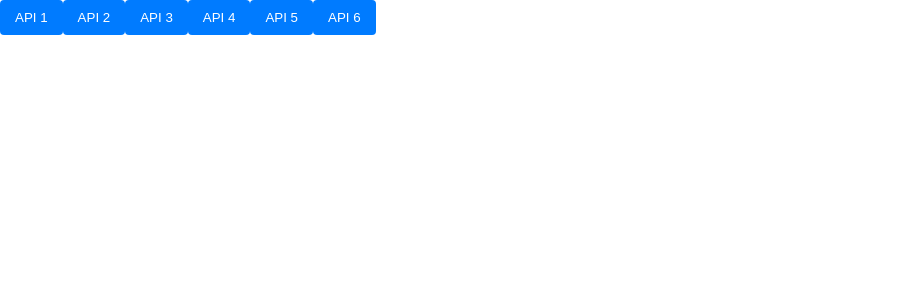
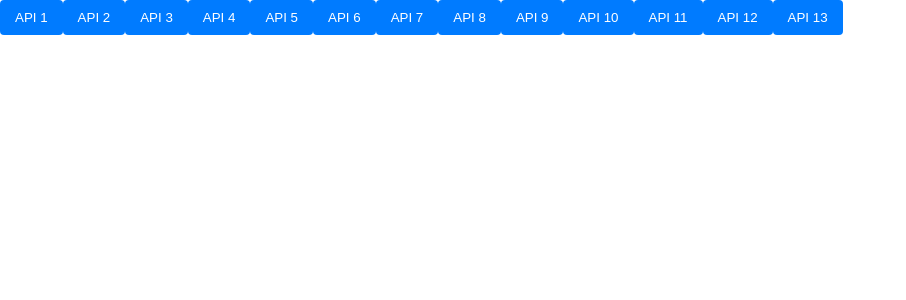
Before and after one commit to panosvlo/logdb, a React (Create React App) app in the folder logdb-dashboard/: page / in a window 1280 px wide. Shown: the top 300 px of the page, without its empty margins (0-906 px from the left). Built offline with nearby package versions, Linux system fonts and the light colour scheme.

Commit message:
Implemented all APIs in frontend, API 10 needs fixing

```diff
--- a/logdb-dashboard/src/apiConfig.js
+++ b/logdb-dashboard/src/apiConfig.js
@@ -45,6 +45,54 @@ const apis = [
       { name: 'size', type: 'number', placeholder: 'Size', value: '300' } // Default value set to 300
     ]
   },
+  {
+      name: 'API 7',
+      endpoint: '/api/logs/accessLogs/firefox',
+      params: [] // No parameters required for this API
+    },
+    {
+      name: 'API 8',
+      endpoint: '/api/logs/blocks',
+      params: [] // No parameters required for this API
+    },
+    {
+      name: 'API 9',
+      endpoint: '/api/logs/blockAllocationsAndReplicationsSameHour',
+      params: [] // No parameters required for this API
+    },
+    {
+        name: 'API 10',
+        endpoint: '/api/logs/methodUsage',
+        params: [
+          { name: 'httpMethod', type: 'text', placeholder: 'HTTP Method', value: 'GET' },
+          { name: 'startDate', type: 'datetime-local', placeholder: 'Start Date', value: '' },
+          { name: 'endDate', type: 'datetime-local', placeholder: 'End Date', value: '' }
+        ]
+      },
+      {
+        name: 'API 11',
+        endpoint: '/api/logs/ipsWithTwoMethods',
+        params: [
+          { name: 'method1', type: 'text', placeholder: 'Method 1', value: 'GET' },
+          { name: 'method2', type: 'text', placeholder: 'Method 2', value: 'POST' },
+          { name: 'startDate', type: 'date', placeholder: 'Start Date', value: '' },
+          { name: 'endDate', type: 'date', placeholder: 'End Date', value: '' }
+        ]
+      },
+      {
+        name: 'API 12',
+        endpoint: '/api/logs/distinctMethods',
+        params: [
+          { name: 'startDate', type: 'date', placeholder: 'Start Date', value: '' },
+          { name: 'endDate', type: 'date', placeholder: 'End Date', value: '' },
+          { name: 'minMethods', type: 'number', placeholder: 'Minimum Methods', value: 2 }
+        ]
+      },
+      {
+        name: 'API 13',
+        endpoint: '/api/logs/referrers/multiple-resources',
+        params: [] // No parameters required for this API
+      },
 ];
 
 export default apis;
```
